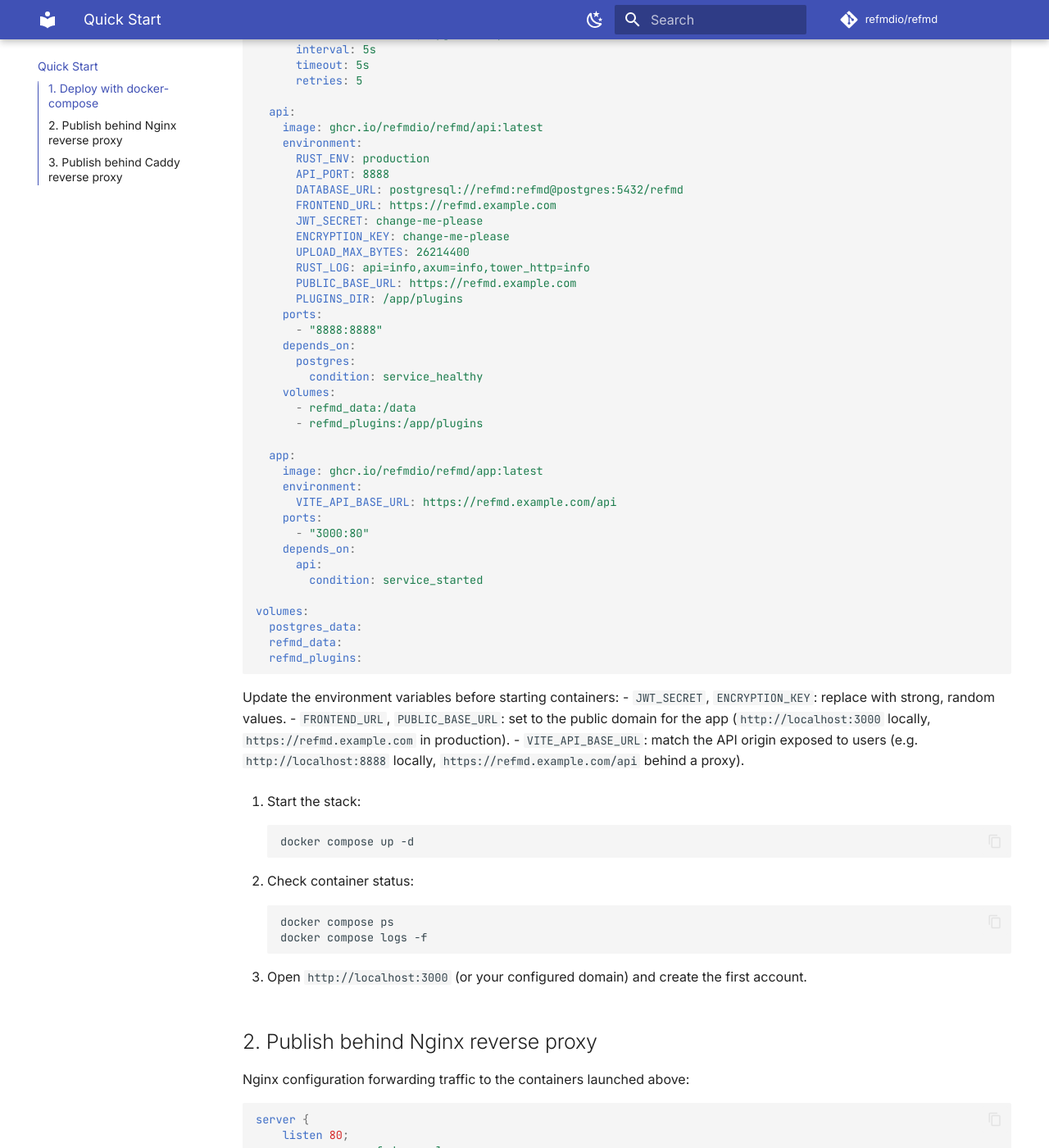
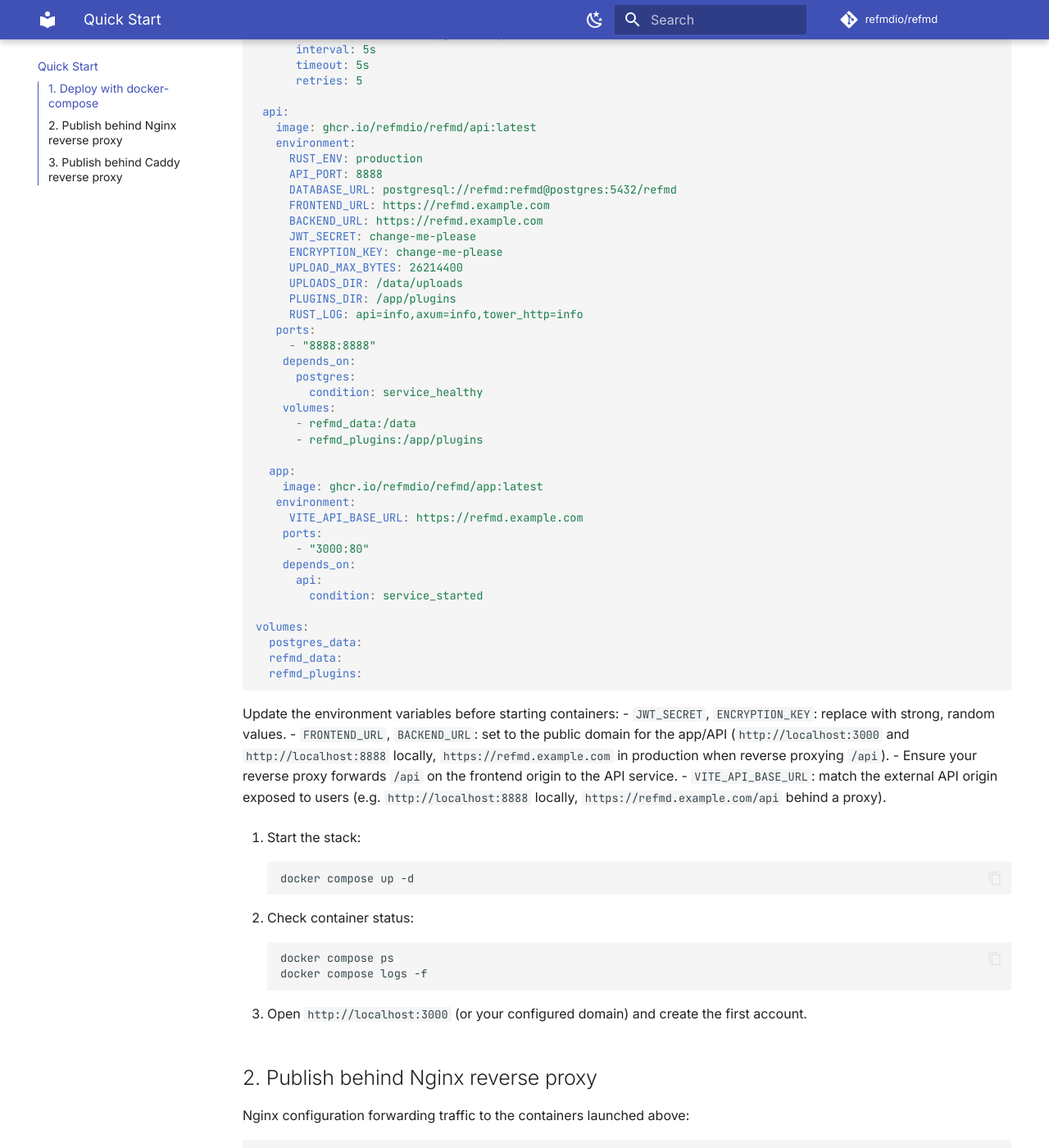
Before and after one commit to refmdio/docs, an MkDocs documentation site: the page built from docs/quick-start.md, in a window 1280 px wide and 1400 px high, scrolled down 641 px. Shown: the whole window at 82% size. Built offline with MkDocs 1.6.1 and Material for MkDocs 9.7.7, drawn with Linux system fonts in a browser that asks for light colours; comment, search, counter and statistics services are not loaded.

````diff
--- a/docs/quick-start.md
+++ b/docs/quick-start.md
@@ -27,21 +27,22 @@
          timeout: 5s
          retries: 5
 
-     api:
-       image: ghcr.io/refmdio/refmd/api:latest
-       environment:
-         RUST_ENV: production
-         API_PORT: 8888
-         DATABASE_URL: postgresql://refmd:refmd@postgres:5432/refmd
-         FRONTEND_URL: https://refmd.example.com
-         JWT_SECRET: change-me-please
-         ENCRYPTION_KEY: change-me-please
-         UPLOAD_MAX_BYTES: 26214400
-         RUST_LOG: api=info,axum=info,tower_http=info
-         PUBLIC_BASE_URL: https://refmd.example.com
-         PLUGINS_DIR: /app/plugins
-       ports:
-         - "8888:8888"
+    api:
+      image: ghcr.io/refmdio/refmd/api:latest
+      environment:
+        RUST_ENV: production
+        API_PORT: 8888
+        DATABASE_URL: postgresql://refmd:refmd@postgres:5432/refmd
+        FRONTEND_URL: https://refmd.example.com
+        BACKEND_URL: https://refmd.example.com
+        JWT_SECRET: change-me-please
+        ENCRYPTION_KEY: change-me-please
+        UPLOAD_MAX_BYTES: 26214400
+        UPLOADS_DIR: /data/uploads
+        PLUGINS_DIR: /app/plugins
+        RUST_LOG: api=info,axum=info,tower_http=info
+      ports:
+        - "8888:8888"
        depends_on:
          postgres:
            condition: service_healthy
@@ -51,8 +52,8 @@
 
      app:
        image: ghcr.io/refmdio/refmd/app:latest
-       environment:
-         VITE_API_BASE_URL: https://refmd.example.com/api
+      environment:
+        VITE_API_BASE_URL: https://refmd.example.com
        ports:
          - "3000:80"
        depends_on:
@@ -67,8 +68,9 @@
 
    Update the environment variables before starting containers:
    - `JWT_SECRET`, `ENCRYPTION_KEY`: replace with strong, random values.
-   - `FRONTEND_URL`, `PUBLIC_BASE_URL`: set to the public domain for the app (`http://localhost:3000` locally, `https://refmd.example.com` in production).
-   - `VITE_API_BASE_URL`: match the API origin exposed to users (e.g. `http://localhost:8888` locally, `https://refmd.example.com/api` behind a proxy).
+  - `FRONTEND_URL`, `BACKEND_URL`: set to the public domain for the app/API (`http://localhost:3000` and `http://localhost:8888` locally, `https://refmd.example.com` in production when reverse proxying `/api`).
+  - Ensure your reverse proxy forwards `/api` on the frontend origin to the API service.
+  - `VITE_API_BASE_URL`: match the external API origin exposed to users (e.g. `http://localhost:8888` locally, `https://refmd.example.com/api` behind a proxy).
 
 3. Start the stack:
    ```bash
````
